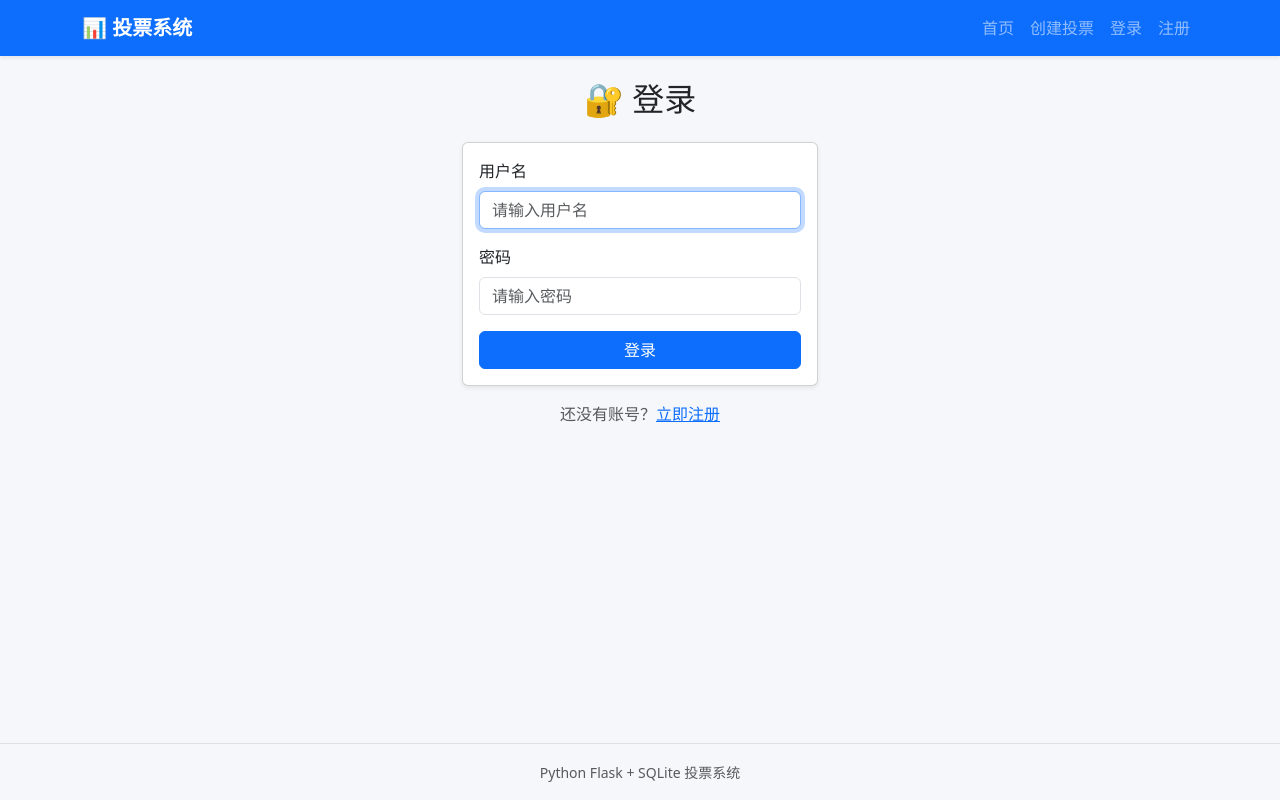
After one commit to 520maodizhang/online-voting-system, a Flask app: page /login in a window 1280 px wide. The commit adds this page. Run offline with Flask 3, Linux system fonts and the light colour scheme.

Commit message:
feat: add user authentication (register/login/logout)
- Add users table with password hashing (werkzeug.security)
- Add register/login/logout routes with session management
- Add login_required decorator for create/vote routes
- Change vote dedup from IP-based to user_id-based
- Add login.html and register.html templates
- Update base.html navbar with auth-aware links
- Update detail.html to prompt login for voting
- Update README with authentication features

```diff
--- a/app.py
+++ b/app.py
@@ -1,8 +1,10 @@
 import os
 import sqlite3
 from datetime import datetime
-from flask import Flask, render_template, request, redirect, url_for, flash, g
+from functools import wraps
+from flask import Flask, render_template, request, redirect, url_for, flash, g, session
 from werkzeug.utils import secure_filename
+from werkzeug.security import generate_password_hash, check_password_hash
 
 app = Flask(__name__)
 app.secret_key = 'voting-system-secret-key-2024'
@@ -37,7 +39,9 @@ def init_db():
             title TEXT NOT NULL,
             description TEXT,
             deadline TEXT,
-            created_at TEXT NOT NULL
+            created_at TEXT NOT NULL,
+            creator_id INTEGER,
+            FOREIGN KEY (creator_id) REFERENCES users(id)
         )
     ''')
     db.execute('''
@@ -55,11 +59,21 @@ def init_db():
             id INTEGER PRIMARY KEY AUTOINCREMENT,
             poll_id INTEGER NOT NULL,
             option_id INTEGER NOT NULL,
-            ip_address TEXT NOT NULL,
+            user_id INTEGER NOT NULL,
             voted_at TEXT NOT NULL,
-            UNIQUE(poll_id, ip_address),
+            UNIQUE(poll_id, user_id),
             FOREIGN KEY (poll_id) REFERENCES polls(id),
-            FOREIGN KEY (option_id) REFERENCES options(id)
+            FOREIGN KEY (option_id) REFERENCES options(id),
+            FOREIGN KEY (user_id) REFERENCES users(id)
+        )
+    ''')
+    # [NEW] users 表：存用户名和密码哈希
+    db.execute('''
+        CREATE TABLE IF NOT EXISTS users (
+            id INTEGER PRIMARY KEY AUTOINCREMENT,
+            username TEXT NOT NULL UNIQUE,
+            password_hash TEXT NOT NULL,
+            created_at TEXT NOT NULL
         )
     ''')
     db.commit()
@@ -80,6 +94,90 @@ def is_poll_expired(poll):
         return False
 
 
+# [NEW] 登录验证装饰器：没登录就跳转到登录页
+def login_required(f):
+    @wraps(f)
+    def wrapper(*args, **kwargs):
+        if 'user_id' not in session:
+            flash('请先登录', 'warning')
+            return redirect(url_for('login'))
+        return f(*args, **kwargs)
+    return wrapper
+
+
+# [NEW] 获取当前登录用户
+def get_current_user():
+    if 'user_id' not in session:
+        return None
+    db = get_db()
+    return db.execute('SELECT * FROM users WHERE id = ?', (session['user_id'],)).fetchone()
+
+
+# [NEW] 注册路由
+@app.route('/register', methods=['GET', 'POST'])
+def register():
+    if request.method == 'POST':
+        username = request.form.get('username', '').strip()
+        password = request.form.get('password', '').strip()
+
+        if not username or not password:
+            flash('用户名和密码不能为空', 'danger')
+            return redirect(url_for('register'))
+
+        if len(username) < 2:
+            flash('用户名至少2个字符', 'danger')
+            return redirect(url_for('register'))
+
+        if len(password) < 4:
+            flash('密码至少4个字符', 'danger')
+            return redirect(url_for('register'))
+
+        db = get_db()
+        existing = db.execute('SELECT id FROM users WHERE username = ?', (username,)).fetchone()
+        if existing:
+            flash('用户名已存在，请换一个', 'danger')
+            return redirect(url_for('register'))
+
+        db.execute(
+            'INSERT INTO users (username, password_hash, created_at) VALUES (?, ?, ?)',
+            (username, generate_password_hash(password), datetime.now().strftime('%Y-%m-%d %H:%M:%S'))
+        )
+        db.commit()
+        flash('注册成功，请登录', 'success')
+        return redirect(url_for('login'))
+
+    return render_template('register.html')
+
+
+# [NEW] 登录路由
+@app.route('/login', methods=['GET', 'POST'])
+def login():
+    if request.method == 'POST':
+        username = request.form.get('username', '').strip()
+        password = request.form.get('password', '').strip()
+
+        db = get_db()
+        user = db.execute('SELECT * FROM users WHERE username = ?', (username,)).fetchone()
+
+        if user and check_password_hash(user['password_hash'], password):
+            session['user_id'] = user['id']
+            flash('登录成功！', 'success')
+            return redirect(url_for('index'))
+        else:
+            flash('用户名或密码错误', 'danger')
+            return redirect(url_for('login'))
+
+    return render_template('login.html')
+
+
+# [NEW] 登出路由
+@app.route('/logout')
+def logout():
+    session.pop('user_id', None)
+    flash('已退出登录', 'info')
+    return redirect(url_for('index'))
+
+
 @app.route('/')
 def index():
     db = get_db()
@@ -92,7 +190,9 @@ def index():
     return render_template('index.html', polls=polls, is_poll_expired=is_poll_expired)
 
 
+# [CHANGED] 创建投票需要登录
 @app.route('/create', methods=['GET', 'POST'])
+@login_required
 def create():
     if request.method == 'POST':
         title = request.form.get('title', '').strip()
@@ -133,9 +233,10 @@ def create():
             return redirect(url_for('create'))
 
         db = get_db()
+        # [CHANGED] 存入创建者ID
         cursor = db.execute(
-            'INSERT INTO polls (title, description, deadline, created_at) VALUES (?, ?, ?, ?)',
-            (title, description, deadline, datetime.now().strftime('%Y-%m-%d %H:%M:%S'))
+            'INSERT INTO polls (title, description, deadline, created_at, creator_id) VALUES (?, ?, ?, ?, ?)',
+            (title, description, deadline, datetime.now().strftime('%Y-%m-%d %H:%M:%S'), session['user_id'])
         )
         poll_id = cursor.lastrowid
         for text, desc, img_url in options:
@@ -172,11 +273,13 @@ def detail(poll_id):
     for stat in option_stats:
         stat['percent'] = round(stat['count'] / total_votes * 100, 1) if total_votes > 0 else 0
 
-    ip = request.remote_addr
-    voted = db.execute(
-        'SELECT option_id FROM votes WHERE poll_id = ? AND ip_address = ?',
-        (poll_id, ip)
-    ).fetchone()
+    # [CHANGED] 用 user_id 查是否已投票，而不是 IP
+    voted = None
+    if 'user_id' in session:
+        voted = db.execute(
+            'SELECT option_id FROM votes WHERE poll_id = ? AND user_id = ?',
+            (poll_id, session['user_id'])
+        ).fetchone()
 
     expired = is_poll_expired(poll)
 
@@ -186,7 +289,9 @@ def detail(poll_id):
     )
 
 
+# [CHANGED] 投票需要登录，用 user_id 去重
 @app.route('/vote/<int:poll_id>', methods=['POST'])
+@login_required
 def vote(poll_id):
     db = get_db()
     poll = db.execute('SELECT * FROM polls WHERE id = ?', (poll_id,)).fetchone()
@@ -198,10 +303,10 @@ def vote(poll_id):
         flash('投票已截止', 'warning')
         return redirect(url_for('detail', poll_id=poll_id))
 
-    ip = request.remote_addr
+    # [CHANGED] 用 user_id 检查是否已投票
     existing = db.execute(
-        'SELECT * FROM votes WHERE poll_id = ? AND ip_address = ?',
-        (poll_id, ip)
+        'SELECT * FROM votes WHERE poll_id = ? AND user_id = ?',
+        (poll_id, session['user_id'])
     ).fetchone()
     if existing:
         flash('您已经投过票了', 'warning')
@@ -220,9 +325,10 @@ def vote(poll_id):
         flash('无效的选项', 'danger')
         return redirect(url_for('detail', poll_id=poll_id))
 
+    # [CHANGED] 存入 user_id 而不是 IP
     db.execute(
-        'INSERT INTO votes (poll_id, option_id, ip_address, voted_at) VALUES (?, ?, ?, ?)',
-        (poll_id, option_id, ip, datetime.now().strftime('%Y-%m-%d %H:%M:%S'))
+        'INSERT INTO votes (poll_id, option_id, user_id, voted_at) VALUES (?, ?, ?, ?)',
+        (poll_id, option_id, session['user_id'], datetime.now().strftime('%Y-%m-%d %H:%M:%S'))
     )
     db.commit()
     flash('投票成功！', 'success')
--- a/templates/base.html
+++ b/templates/base.html
@@ -18,6 +18,12 @@
                 <div class="navbar-nav ms-auto">
                     <a class="nav-link" href="{{ url_for('index') }}">首页</a>
                     <a class="nav-link" href="{{ url_for('create') }}">创建投票</a>
+                    {% if session.user_id %}
+                    <a class="nav-link" href="{{ url_for('logout') }}">登出</a>
+                    {% else %}
+                    <a class="nav-link" href="{{ url_for('login') }}">登录</a>
+                    <a class="nav-link" href="{{ url_for('register') }}">注册</a>
+                    {% endif %}
                 </div>
             </div>
         </div>
--- a/templates/detail.html
+++ b/templates/detail.html
@@ -26,6 +26,7 @@
         {% endif %}
 
         {% if not voted and not is_expired %}
+            {% if session.user_id %}
             <form method="POST" action="{{ url_for('vote', poll_id=poll.id) }}" id="voteForm">
                 <h4 class="mb-3">请选择一个选项：</h4>
                 <div class="row">
@@ -51,6 +52,11 @@
                 <button type="submit" class="btn btn-primary btn-lg">🗳️ 提交投票</button>
             </form>
             <hr class="my-4">
+            {% else %}
+            <div class="alert alert-info">
+                ℹ️ 请先<a href="{{ url_for('login') }}">登录</a>后参与投票
+            </div>
+            {% endif %}
         {% endif %}
 
         <h4 class="mb-3">📊 投票结果</h4>
--- /dev/null
+++ b/templates/login.html
@@ -0,0 +1,27 @@
+{% extends 'base.html' %}
+{% block title %}登录 - 投票系统{% endblock %}
+{% block content %}
+<div class="row justify-content-center">
+    <div class="col-md-4">
+        <h2 class="mb-4 text-center">🔐 登录</h2>
+        <div class="card shadow-sm">
+            <div class="card-body">
+                <form method="POST">
+                    <div class="mb-3">
+                        <label class="form-label">用户名</label>
+                        <input type="text" name="username" class="form-control" required placeholder="请输入用户名" autofocus>
+                    </div>
+                    <div class="mb-3">
+                        <label class="form-label">密码</label>
+                        <input type="password" name="password" class="form-control" required placeholder="请输入密码">
+                    </div>
+                    <button type="submit" class="btn btn-primary w-100">登录</button>
+                </form>
+            </div>
+        </div>
+        <p class="text-center mt-3 text-muted">
+            还没有账号？<a href="{{ url_for('register') }}">立即注册</a>
+        </p>
+    </div>
+</div>
+{% endblock %}
```
Also changed, not shown: templates/register.html (added, +27 -0 lines), voting.db. Lines whose indentation alone changed are shown as unchanged.
